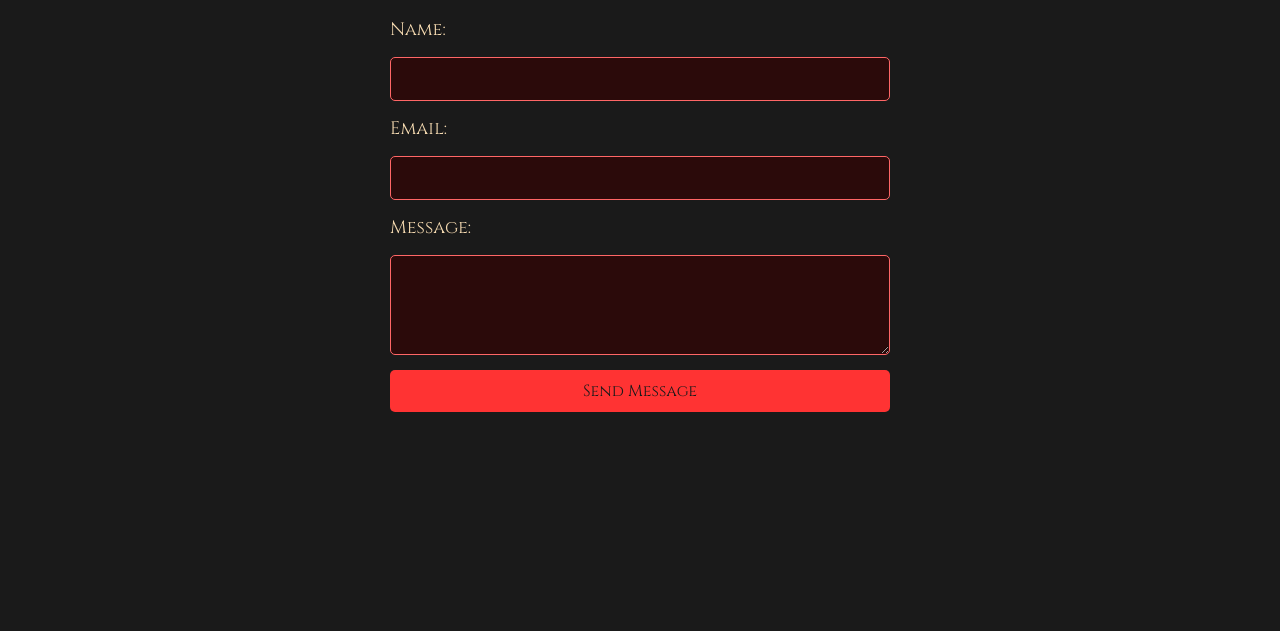
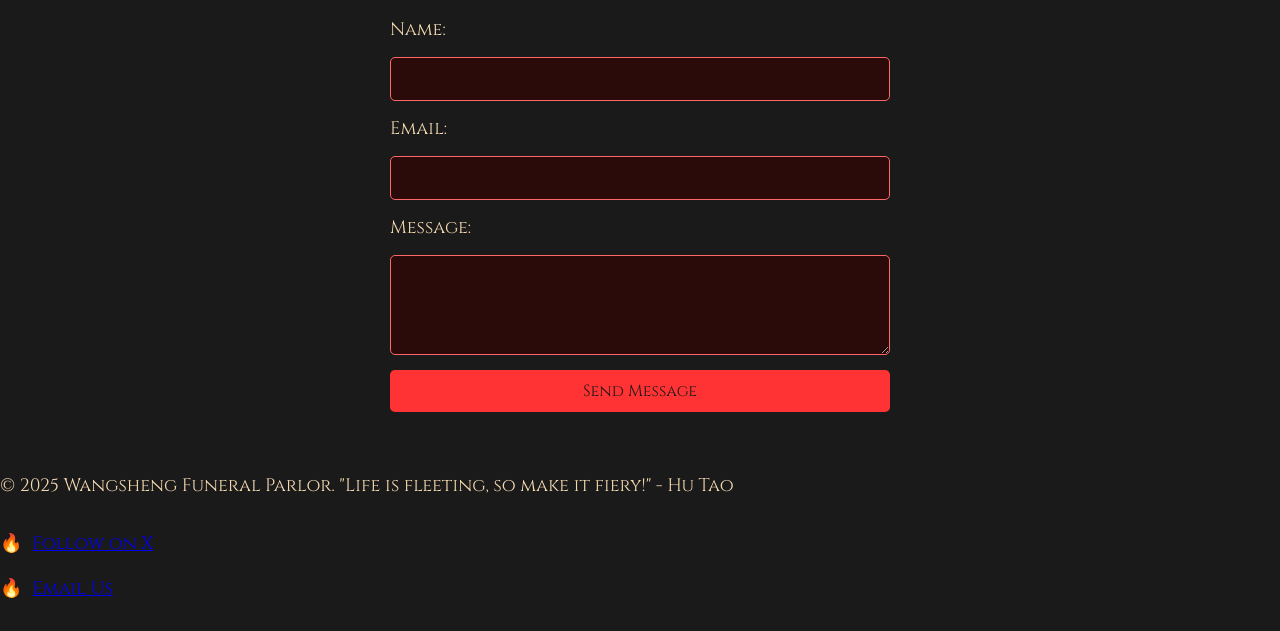
Before and after one commit to Amaye02-pixel/Hu-tao-fan-website, a plain HTML site: page contact.html in a window 1280 px wide. Shown: the part 363-994 px from the top of the page. Before the commit the page ends 835 px from the top, so only its background shows below. Drawn offline with Linux system fonts and the light colour scheme.

Commit message:
Update contact.html

```diff
--- a/contact.html
+++ b/contact.html
@@ -7,7 +7,7 @@
     <link rel="stylesheet" href="styles.css">
     <link href="https://fonts.googleapis.com/css2?family=Cinzel:wght@400;700&display=swap" rel="stylesheet">
 </head>
-<body>
+<body class="contact-bg">
     <!-- Primary Navigation (Desktop) -->
     <nav class="primary-nav">
         <div class="logo">
@@ -99,6 +99,15 @@
         </section>
     </main>
 
+    <!-- Footer -->
+    <footer class="footer">
+        <p>&copy; 2025 Wangsheng Funeral Parlor. "Life is fleeting, so make it fiery!" - Hu Tao</p>
+        <ul class="footer-links">
+            <li><a href="https://x.com">Follow on X</a></li>
+            <li><a href="mailto:contact@wangsheng.com">Email Us</a></li>
+        </ul>
+    </footer>
+
     <script>
         document.querySelector('.hamburger').addEventListener('click', () => {
             document.querySelector('.mobile-nav .nav-links').classList.toggle('active');
```
